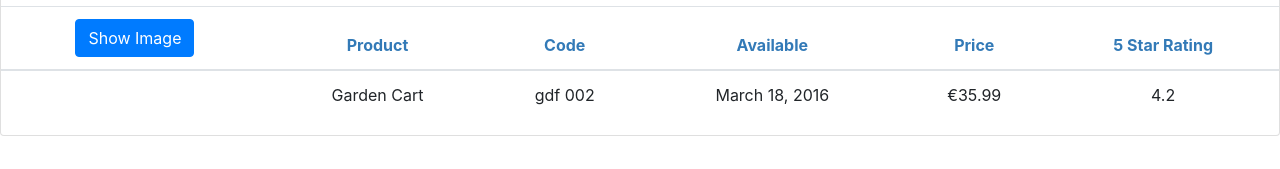
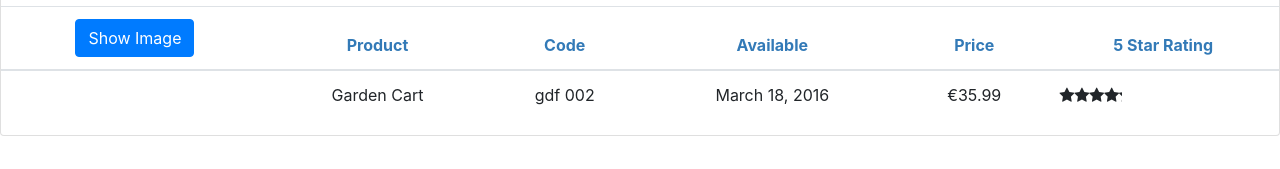
Before and after one commit to andyrosete17/Angular_Get_Started, an Angular app: page / in a window 1280 px wide. Shown: the part 222-391 px from the top of the page. Built offline with nearby package versions, Linux system fonts and the light colour scheme.

Commit message:
Added star ness logic to chow stars intead number and show the number with the onclick method

```diff
--- a/src/app/app.module.ts
+++ b/src/app/app.module.ts
@@ -5,6 +5,7 @@
 import { AppComponent } from './app.component';
 import { ProductListComponent } from './products/products-list.component';
 import { ConvertToSpacesPipe } from './products/convert-to-spaces.pipe';
+import { StarComponent } from './shared/star.components';
 
 
 @NgModule({
@@ -12,6 +13,7 @@
     AppComponent,
     ProductListComponent,
     ConvertToSpacesPipe,
+    StarComponent,
   ],
   imports: [
     BrowserModule,
--- a/src/app/products/products-list.component.html
+++ b/src/app/products/products-list.component.html
@@ -46,7 +46,8 @@
                     <td>{{product.code | lowercase | convertToSpaces: '-'}}</td>
                     <td>{{product.releaseDate}}</td>
                     <td>{{product.price | currency : '€': 'symbol': '1.2-2'}}</td>
-                    <td>{{product.starRating}}</td>
+                    <td><pm-star [rating] = 'product.starRating'
+                        (ratingClicked)= 'onRatingClicked($event)'></pm-star></td>
                 </tr>
             </tbody>
         </table>
--- a/src/app/products/products-list.component.ts
+++ b/src/app/products/products-list.component.ts
@@ -63,4 +63,8 @@
        return this.products.filter((product: IProduct) =>
     product.productName.toLocaleLowerCase().indexOf(filterBy) !== -1);
     }
+
+    onRatingClicked(message: string): void {
+        this.pageTitle = 'Product List: ' + message;
+    }
 }
--- a/src/app/shared/star.component.html
+++ b/src/app/shared/star.component.html
@@ -1,6 +1,7 @@
 <div class="crop"
      [style.width.px]="starWidth"
-     [title]="rating">
+     [title]="rating"
+     (click)= "onClick()">
   <div style="width: 75px">
     <span class="fa fa-star"></span>
     <span class="fa fa-star"></span>
--- a/src/app/shared/star.components.ts
+++ b/src/app/shared/star.components.ts
@@ -1,14 +1,21 @@
-import { Component } from '../../../node_modules/@angular/core';
+import { Component, OnChanges, Input, EventEmitter, Output } from '../../../node_modules/@angular/core';
 
 @Component({
     selector: 'pm-star',
     templateUrl: './star.component.html',
     styleUrls: ['./star.component.css']
 })
-export class StarComponent {
-    rating = 4;
+export class StarComponent implements OnChanges {
+    @Input() rating: number;
     starWidth: number;
+    @Output() ratingClicked: EventEmitter<string> =
+                    new EventEmitter<string>();
 
-    constructor(parameters) {
+    ngOnChanges(): void {
+        this.starWidth = this.rating * 75 / 5;
+    }
+
+    onClick(): void {
+        this.ratingClicked.emit(`The rating ${this.rating} was clicked!`);
     }
 }
```
